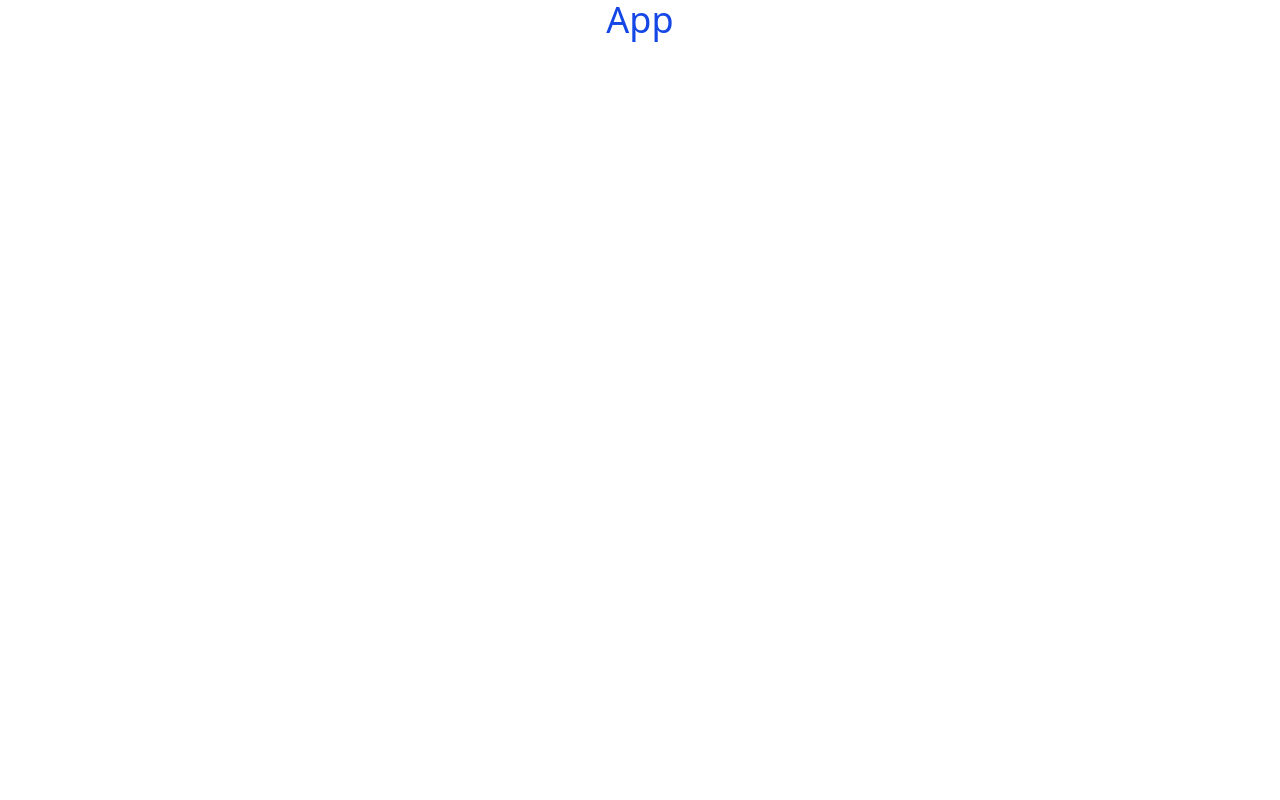
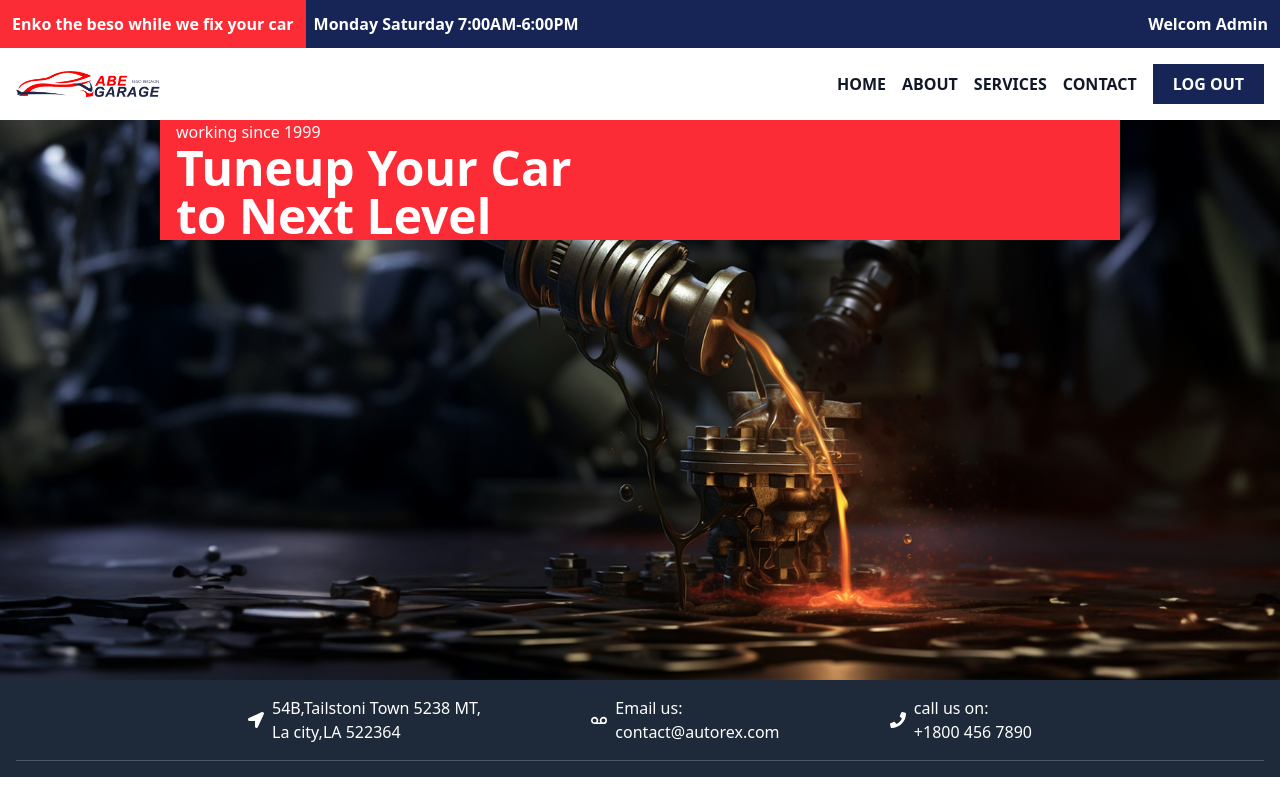
Before and after one commit to Fitsum1101/Abi-garagi, a React (Vite) app in the folder Front-end/: page / in a window 1280 px wide. Built offline with nearby package versions, Linux system fonts and the light colour scheme.

Commit message:
building the route

```diff
--- a/Front-end/src/App.jsx
+++ b/Front-end/src/App.jsx
@@ -1,7 +1,24 @@
 import React from "react";
+import Home from "./pages/Home";
+
+import { createBrowserRouter, RouterProvider } from "react-router-dom";
+
+//  create me a route that will render the App component
+
+const router = createBrowserRouter([
+  {
+    path: "/",
+    element: <Home />,
+    errorElement: <div>Error: Page not found</div>,
+  },
+]);
 
 const App = () => {
-  return <div className="text-4xl text-blue-700 text-center ">App</div>;
+  return (
+    <div>
+      <RouterProvider router={router} />
+    </div>
+  );
 };
 
 export default App;
```
